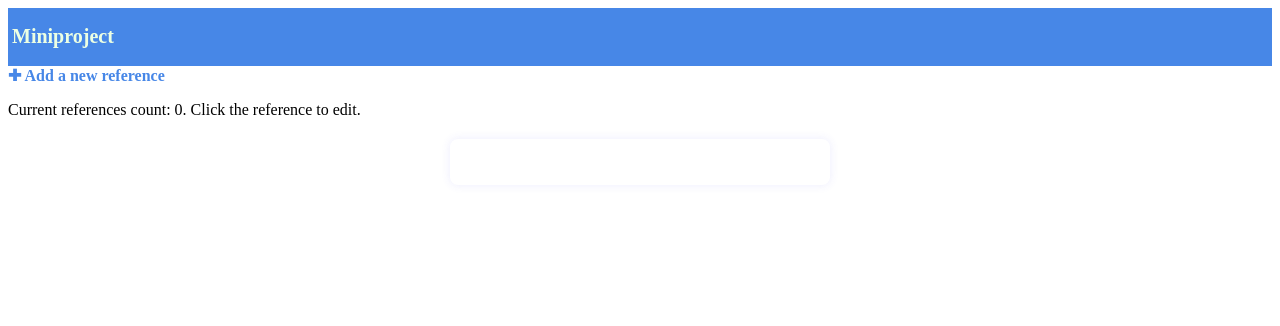
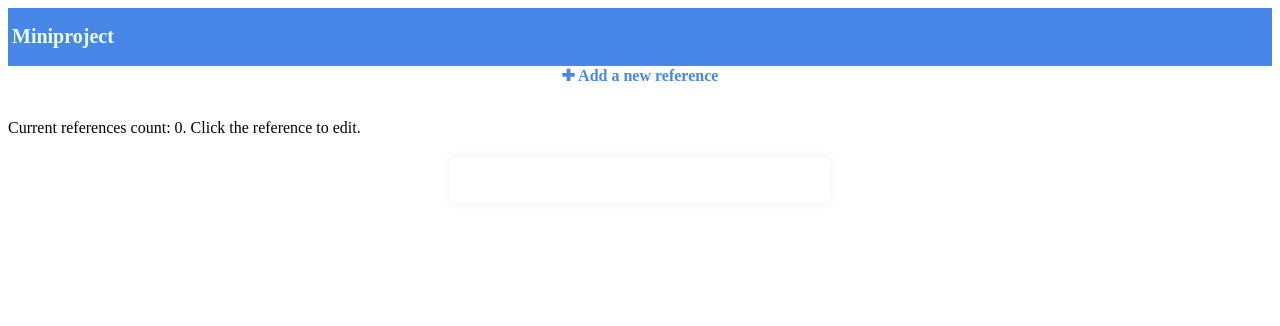
Before and after one commit to eki-77/ohtu_miniprojekti, a Flask app: page / in a window 1280 px wide. Shown: the top 326 px of the page. Run offline with Flask 3, Linux system fonts and the light colour scheme; data that the repository does not hold is empty.

Commit message:
Css center style

```diff
--- a/src/static/styles.css
+++ b/src/static/styles.css
@@ -37,3 +37,9 @@
   color: #4787e7;
   font-weight: bold;
 }
+
+.center {
+  display: flex;
+  justify-content: center;
+  align-items: center;
+}
--- a/src/templates/index.html
+++ b/src/templates/index.html
@@ -15,7 +15,7 @@
         <p> {{message}} </p>
     {% endfor %}
 
-    <a href="/new-reference" class="no-link-dark">✚ Add a new reference</a> <br>
+    <a href="/new-reference" class="no-link-dark center">✚ Add a new reference</a> <br>
 
     <p>
     Current references count: {{count}}. Click the reference to edit. <br>
```
